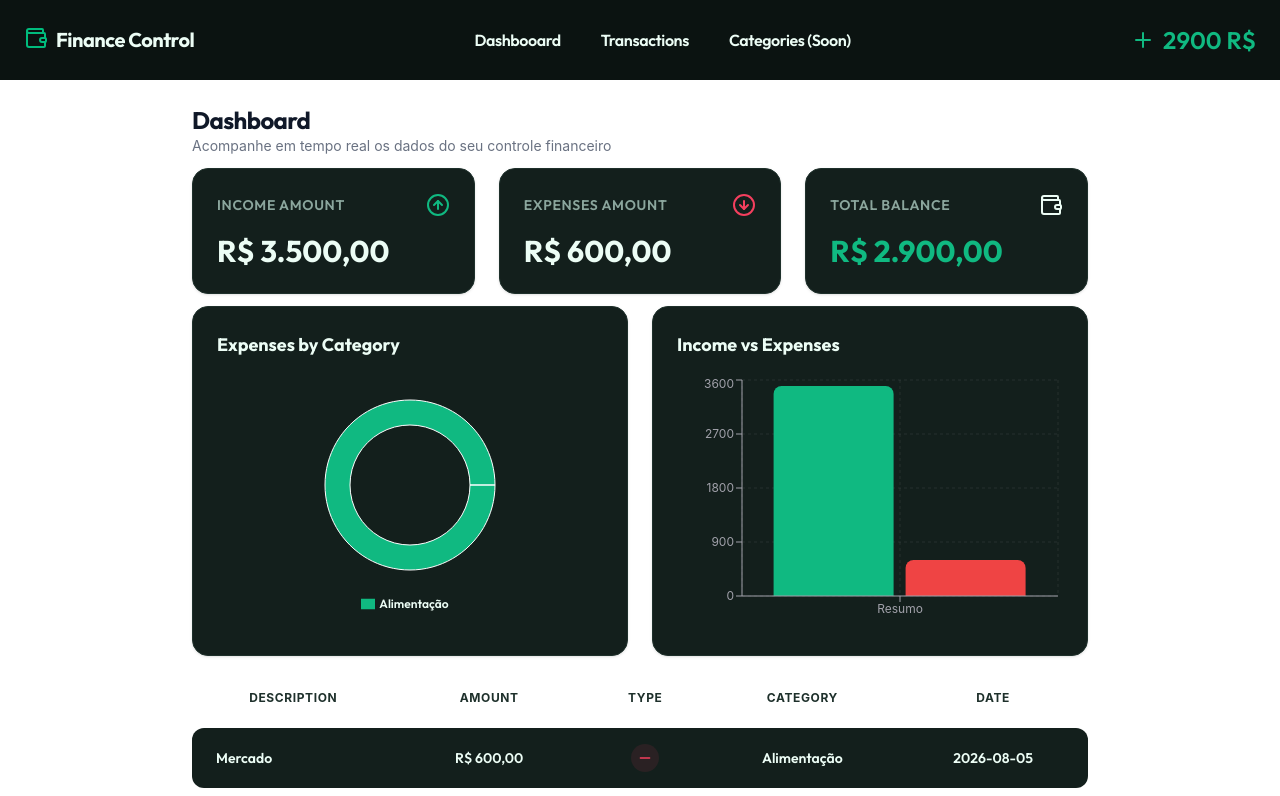
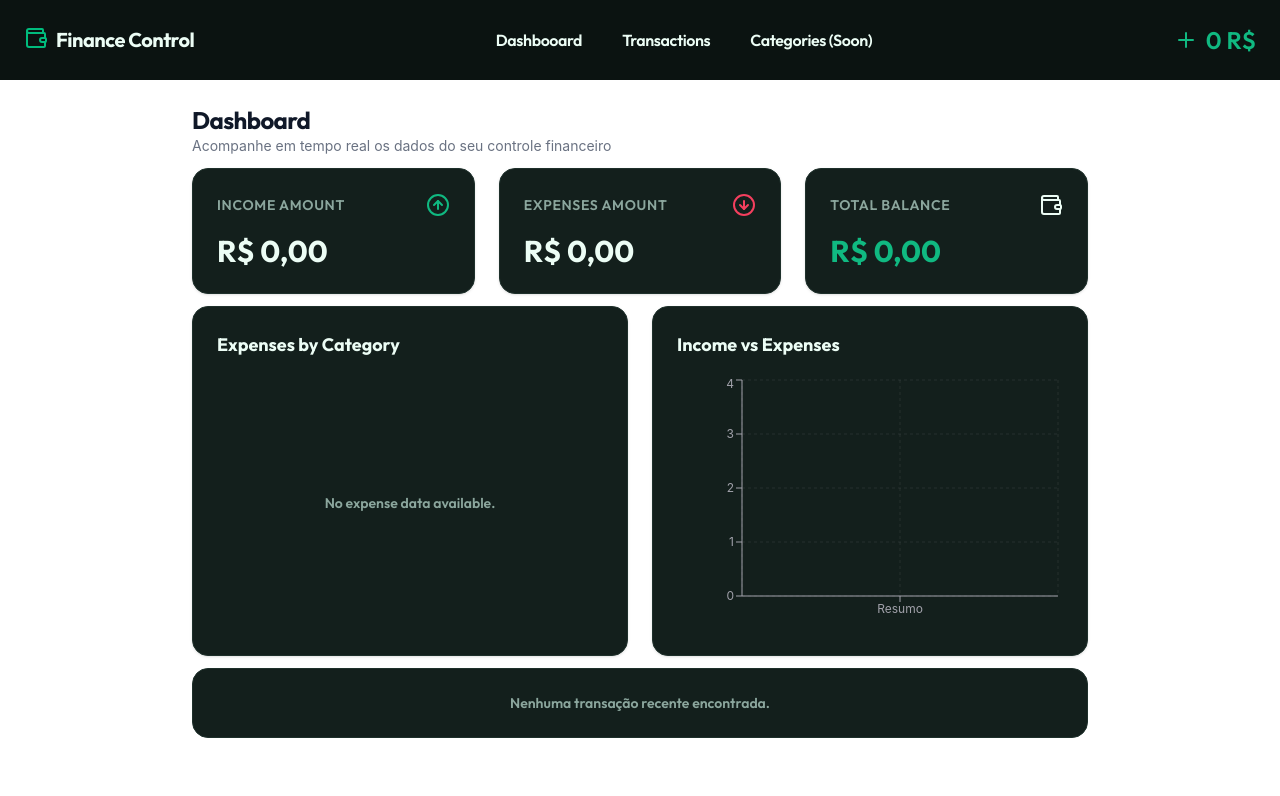
Before and after one commit to daveesin/finance-crud, a React (Vite) app: page / in a window 1280 px wide. Shown: the top 796 px of the page. Built offline with nearby package versions, Linux system fonts and the light colour scheme.

Commit message:
Change the way that transactions state recive or save the records to adapt and use localStorage to keep the records

```diff
--- a/src/App.jsx
+++ b/src/App.jsx
@@ -1,4 +1,4 @@
-import { useState } from "react";
+import { useEffect, useState } from "react";
 import { Outlet } from "react-router-dom";
 import { v4 } from "uuid";
 import Navbar from "./components/common/Navbar";
@@ -6,11 +6,15 @@ import Footer from "./components/common/Footer";
 
 function App() {
 
-  //Define default transactions list:
-  const [transactions, setTransactions] = useState([
-    {id: "1", description: "Salário", amount: 3500, type: "income", category: "Trabalho", date: "2026-08-01"},
-    {id: "2", description: "Mercado", amount: 600, type: "expense", category: "Alimentação", date: "2026-08-05"}
-  ]);
+  //Define transactions list based on the localStorage:
+  const [transactions, setTransactions] = useState(
+    JSON.parse(localStorage.getItem("transactions")) || []
+  );
+
+  //Define useEffect to save every change on transactions list on the localStorage:
+  useEffect( () => {
+    localStorage.setItem("transactions", JSON.stringify(transactions));
+  }, [transactions]);
 
   //Define the current balance using the transactions list:
   const currentBalance = transactions.reduce((acc, item) => {
```
